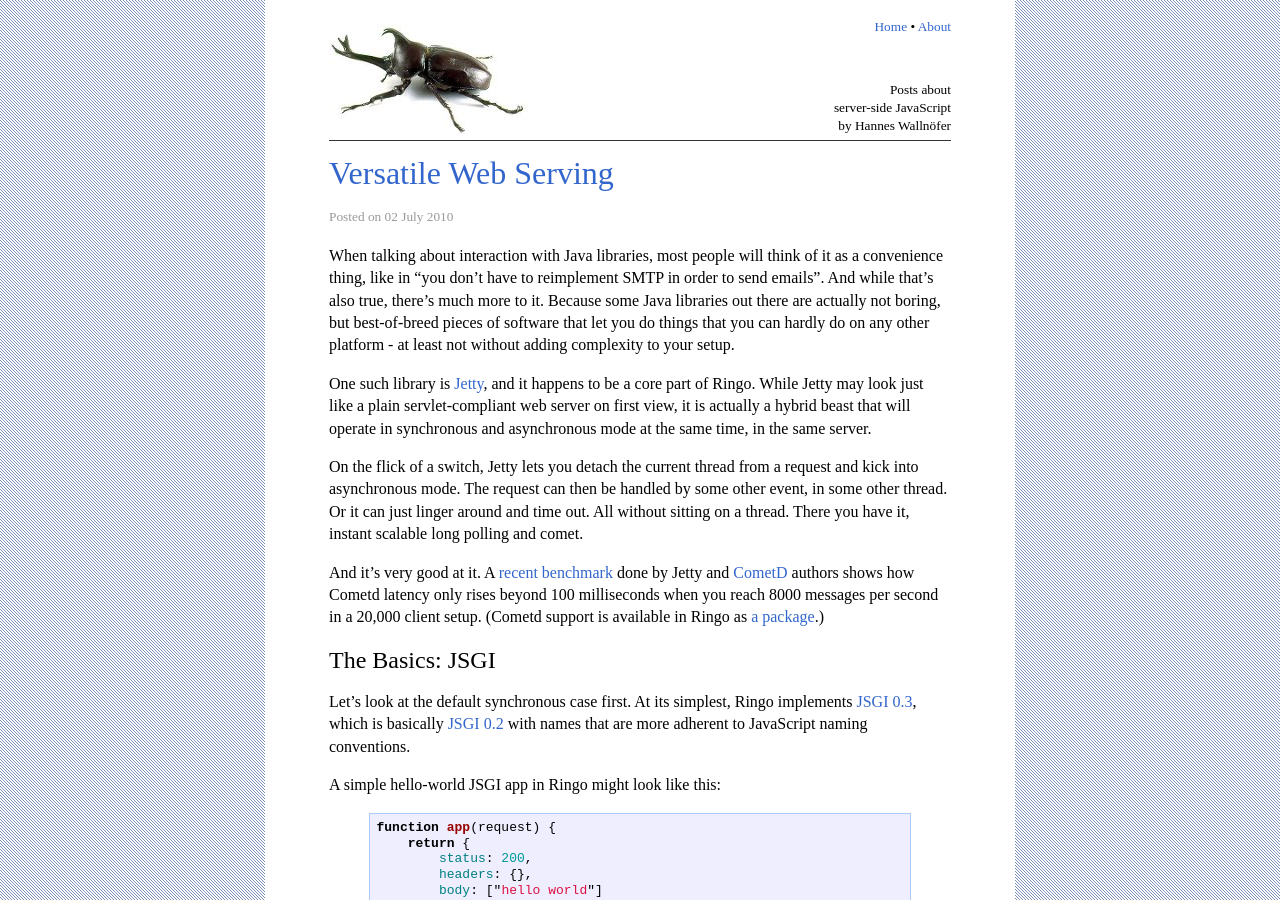
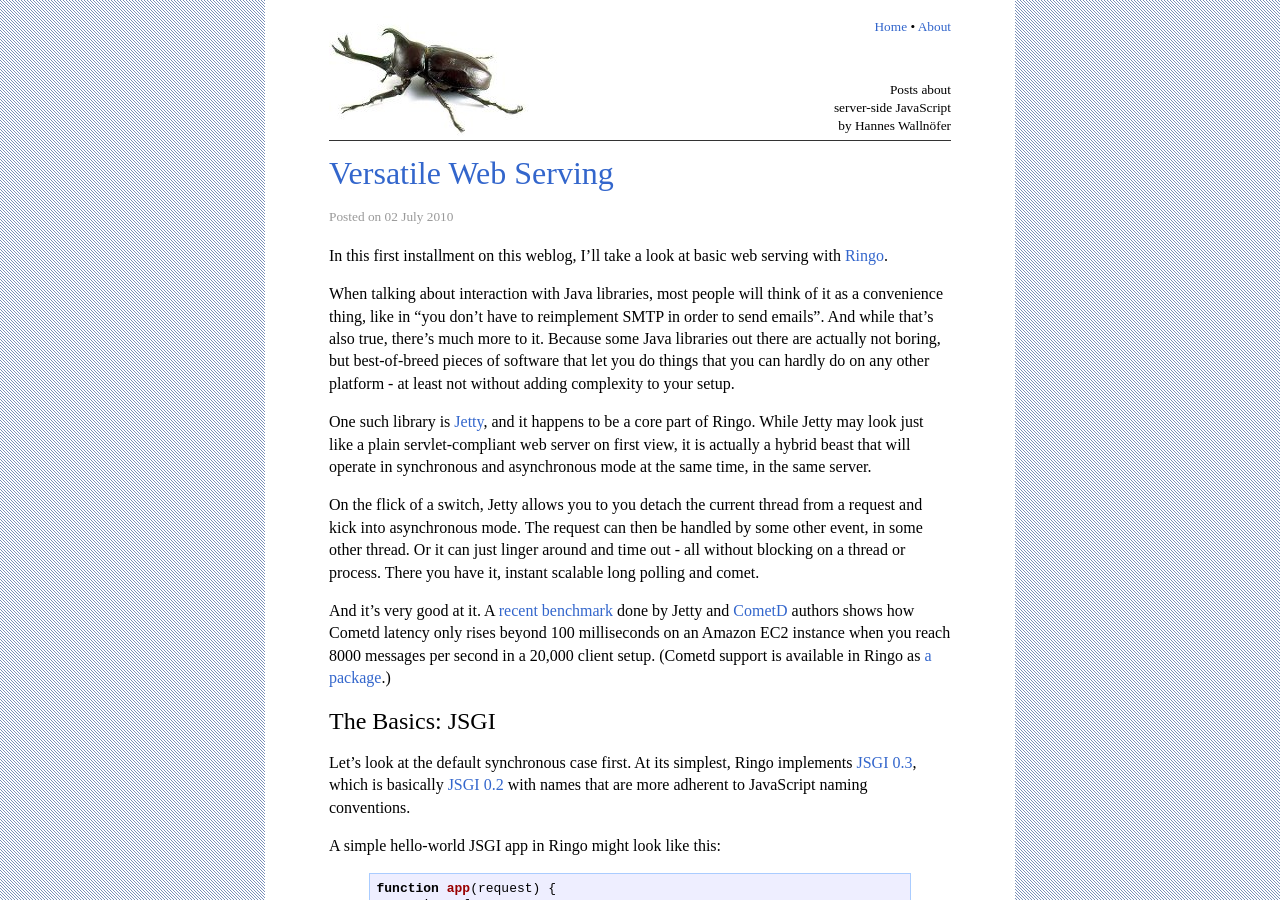
Before and after one commit to hns/hns.github.com, a Jekyll site: the page built from _posts/2010-07-02-versatility.md, in a window 1280 px wide and 900 px high. Built offline with Jekyll 4.4.1, drawn with Linux system fonts in a browser that asks for light colours; comment, search, counter and statistics services are not loaded; some of the changed text lies outside the part shown.

Commit message:
proofreading

```diff
--- a/_posts/2010-07-02-versatility.md
+++ b/_posts/2010-07-02-versatility.md
@@ -2,6 +2,9 @@
 layout: post
 title: Versatile Web Serving
 ---
+
+In this first installment on this weblog, I'll take a look at basic web serving
+with [Ringo].
 
 When talking about interaction with Java libraries, most
 people will think of it as a convenience thing, like in "you don't have to
@@ -15,17 +18,19 @@ Jetty may look just like a plain servlet-compliant web server on first view, it
 is actually a hybrid beast that will operate in synchronous and asynchronous
 mode at the same time, in the same server.
 
-On the flick of a switch, Jetty lets
-you detach the current thread from a request and kick into asynchronous mode.
-The request can then be handled by some other event, in some other thread. Or it
-can just linger around and time out. All without sitting on a thread. There you
-have it, instant scalable long polling and comet.
+On the flick of a switch, Jetty allows you to you detach the current thread from
+a request and kick into asynchronous mode. The request can then be handled by
+some other event, in some other thread. Or it can just linger around and time
+out - all without blocking on a thread or process. There you have it, instant
+scalable long polling and comet.
 
-And it's very good at it. A [recent benchmark][jetty-benchmark] done by
-Jetty and [CometD] authors shows how Cometd latency only rises beyond 100
-milliseconds when you reach 8000 messages per second in a 20,000 client setup.
-(Cometd support is available in Ringo as [a package][ringo-cometd].)
+And it's very good at it. A [recent benchmark][jetty-benchmark] done by Jetty
+and [CometD] authors shows how Cometd latency only rises beyond 100 milliseconds
+on an Amazon EC2 instance when you reach 8000 messages per second in a 20,000
+client setup. (Cometd support is available in Ringo as [a
+package][ringo-cometd].)
 
+[ringo]: http://ringojs.org/
 [jetty]: http://wiki.eclipse.org/Jetty/
 [cometd]: http://cometd.org/
 [jetty-benchmark]: http://blogs.webtide.com/gregw/entry/cometd_2_throughput_vs_latency
@@ -111,9 +116,10 @@ require("ringo/httpserver").Server({
 So we've seen how to do basic synchronous and asynchronous request
 handling. Let's see how to put these together to do something potentially useful.
 
-## Ping and Pong
+## Putting it all together
 
-The following is an example that mixes sync/async in the same JSGI handler.
+The following example combines synchronous and asynchronous request handling in
+the same JSGI handler to something that amounts to basic long polling.
 
 If the app recieves a request without a query parameter named `msg`, it returns
 a promise, thus detaching the thread from the request while keeping the
@@ -161,10 +167,9 @@ upload parsing, cookie handling, and session support.
 
 Previously (with JSGI 0.2), `Request` was an actual constructor that returned a
 wrapper around the JSGI request object. Since we switched to JSGI 0.3,
-it just enhances the existing JSGI request, which explains its potentially
-confusing naming and usage.
+it just enhances the existing JSGI request.
 
 [ringo/webapp/request]: http://ringojs.org/api/master/ringo/webapp/request
 
-I hope you enjoyed this installment on Ringo web serving. If you did consider
-subscribing to the [news feed](/atom.xml) for future updates!
+I hope you enjoyed this introduction to web serving with Ringo. If you did
+consider subscribing to the [news feed](/atom.xml) for future updates!
```
